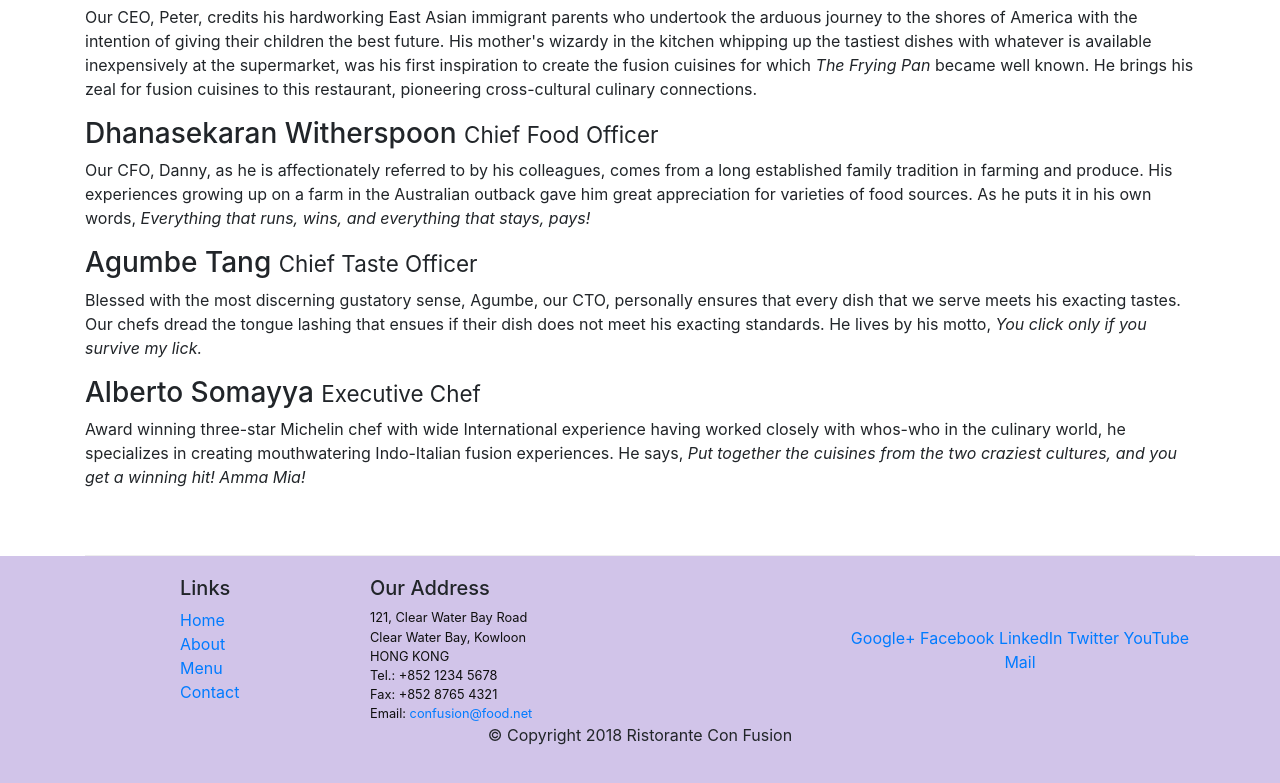
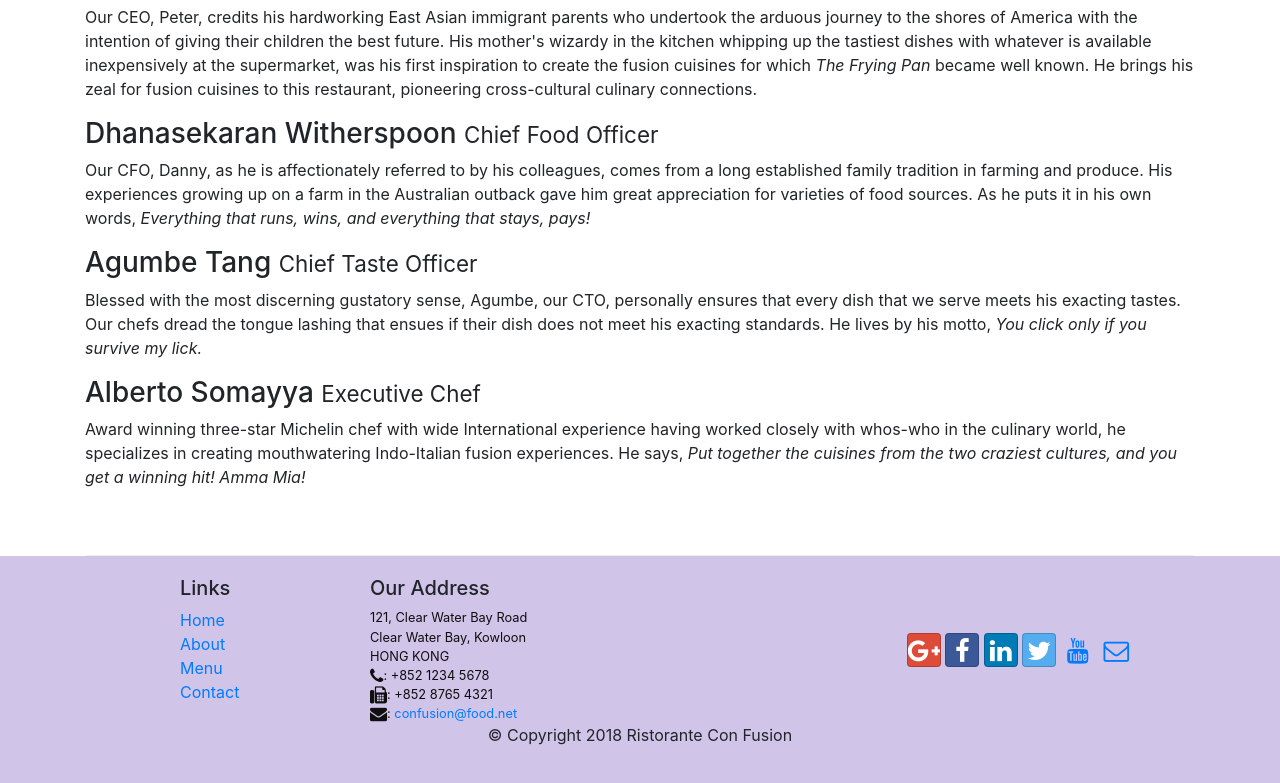
Before and after one commit to drinc265/conFusion, a website: page aboutus.html in a window 1280 px wide. Shown: the part 1038-1821 px from the top of the page. Drawn offline with nearby package versions, Linux system fonts and the light colour scheme.

Commit message:
Icon Fonts

```diff
--- a/aboutus.html
+++ b/aboutus.html
@@ -9,6 +9,8 @@
 
     <!-- Bootstrap CSS -->
     <link rel="stylesheet" href="node_modules/bootstrap/dist/css/bootstrap.min.css">
+    <link rel="stylesheet" href="node_modules/font-awesome/css/font-awesome.min.css">
+    <link rel="stylesheet" href="node_modules/bootstrap-social/bootstrap-social.css">
     <link rel="stylesheet" href="css/styles.css">
 
     <title>Ristorante Con Fusion: About Us</title>
@@ -25,10 +27,10 @@
             <a class="navbar-brand mr-auto" href="./index.html">Ristorante Con Fusion</a>
             <div class="collapse navbar-collapse" id="Navbar">
                <ul class="navbar-nav mr-auto">
-                    <li class="nav-item"><a class="nav-link" href="./index.html">Home</a></li>
-                    <li class="nav-item active"><a class="nav-link" href="#">About</a></li>
-                    <li class="nav-item"><a class="nav-link" href="#">Menu</a></li>
-                    <li class="nav-item"><a class="nav-link" href="#">Contact</a></li>
+                <li class="nav-item active"><a class="nav-link" href="./index.html"><span class="fa fa-home fa-lg"></span> Home</a></li>
+                <li class="nav-item"><a class="nav-link" href="#"><span class="fa fa-info fa-lg"></span> About</a></li>
+                <li class="nav-item"><a class="nav-link" href="#"><span class="fa fa-list fa-lg"></span> Menu</a></li>
+                <li class="nav-item"><a class="nav-link" href="#"><span class="fa fa-address-card fa-lg"></span >Contact</a></li>
                 </ul>
             </div>
         </div>
@@ -104,19 +106,19 @@
 		              121, Clear Water Bay Road<br>
 		              Clear Water Bay, Kowloon<br>
 		              HONG KONG<br>
-		              Tel.: +852 1234 5678<br>
-		              Fax: +852 8765 4321<br>
-		              Email: <a href="mailto:confusion@food.net">confusion@food.net</a>
+		              <i class="fa fa-phone fa-lg"></i>: +852 1234 5678<br>
+		              <i class="fa fa-fax fa-lg"></i>: +852 8765 4321<br>
+		              <i class="fa fa-envelope fa-lg"></i>: <a href="mailto:confusion@food.net">confusion@food.net</a>
 		           </address>
                 </div>
                 <div class="col-12 col-sm-4 align-self-center">
                     <div class="text-center">
-                        <a href="http://google.com/+">Google+</a>
-                        <a href="http://www.facebook.com/profile.php?id=">Facebook</a>
-                        <a href="http://www.linkedin.com/in/">LinkedIn</a>
-                        <a href="http://twitter.com/">Twitter</a>
-                        <a href="http://youtube.com/">YouTube</a>
-                        <a href="mailto:">Mail</a>
+                        <a class="btn btn-social-icon btn-google" href="http://google.com/+"><i class="fa fa-google-plus fa-lg"></i></a>
+                        <a class="btn btn-social-icon btn-facebook" href="http://www.facebook.com/profile.php?id="><i class="fa fa-facebook fa-lg"></i></a>
+                        <a class="btn btn-social-icon btn-linkedin" href="http://www.linkedin.com/in/"><i class="fa fa-linkedin fa-lg"></i></a>
+                        <a class="btn btn-social-icon btn-twitter" href="http://twitter.com/"><i class="fa fa-twitter fa-lg"></i></a>
+                        <a class="btn btn-social-icon btn-youtube" href="http://youtube.com/"><i class="fa fa-youtube fa-lg"></i></a>
+                        <a class="btn btn-social-icon" href="mailto:"><i class="fa fa-envelope-o fa-lg"></i></a>
                     </div>
                 </div>
            </div>
--- a/package.json
+++ b/package.json
@@ -15,6 +15,8 @@
   },
   "dependencies": {
     "bootstrap": "^4.0.0",
+    "bootstrap-social": "^5.1.1",
+    "font-awesome": "^4.7.0",
     "jquery": "^3.3.1"
   },
   "repository": {
```
Also changed, not shown: index.html (+15 -13 lines), 1 other file.
